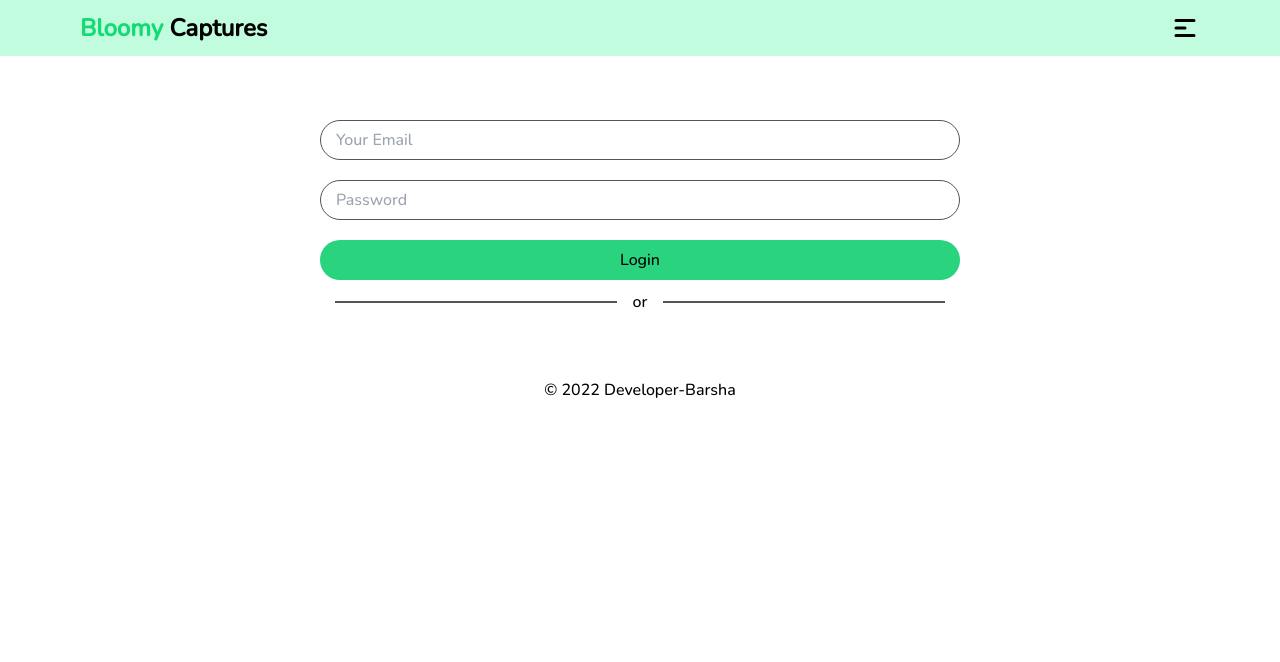
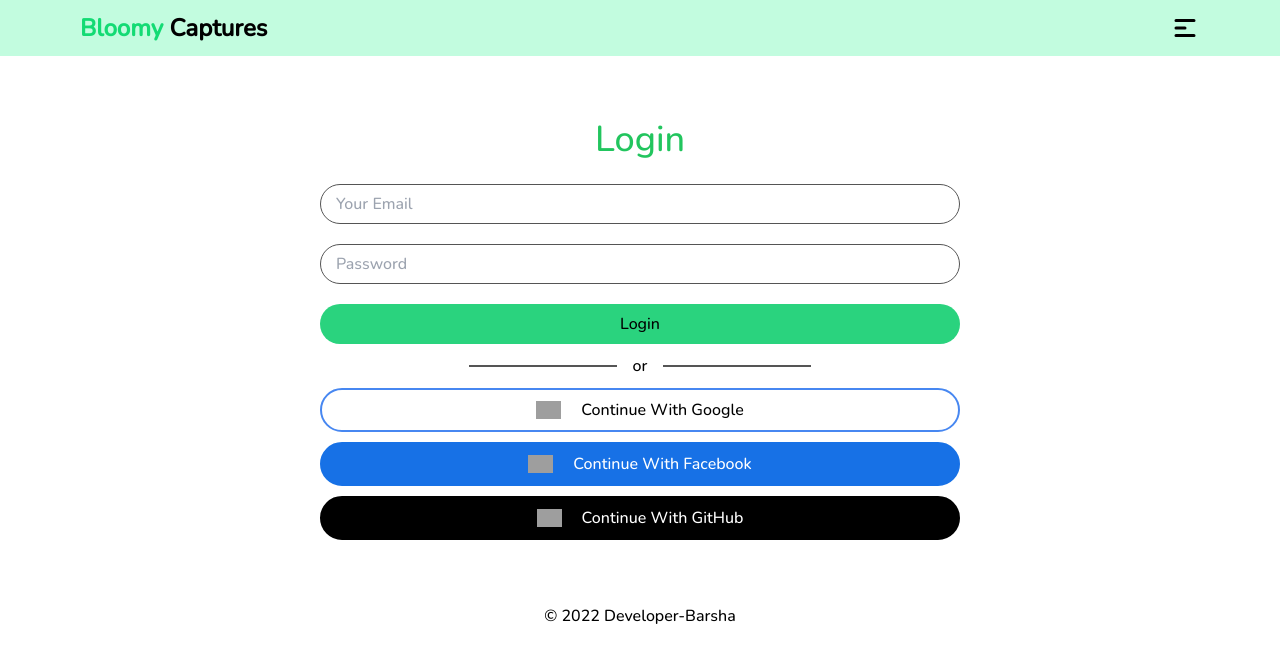
Before and after one commit to Developer-Barsha/independent-service-provider, a React (Create React App) app: page /login in a window 1280 px wide. Shown: the top 662 px of the page. Built offline with nearby package versions, Linux system fonts and the light colour scheme; grey boxes are pictures that could not be loaded.

Commit message:
social btns updated

```diff
--- a/package.json
+++ b/package.json
@@ -7,6 +7,7 @@
     "@testing-library/jest-dom": "^5.16.4",
     "@testing-library/react": "^13.1.1",
     "@testing-library/user-event": "^13.5.0",
+    "firebase": "^9.6.11",
     "react": "^18.0.0",
     "react-dom": "^18.0.0",
     "react-firebase-hooks": "^5.0.3",
--- a/src/components/Header/Header.js
+++ b/src/components/Header/Header.js
@@ -12,7 +12,6 @@ const Header = () => {
             {showMenu &&
             <nav className=''>
                 <CustomLink to={'/'}>Home</CustomLink>
-                <CustomLink to={'/banner'}>Home</CustomLink>
                 <CustomLink to={'/login'}>Login</CustomLink>
                 <CustomLink to={'/signup'}>Signup</CustomLink>
             </nav>}
--- a/src/components/Login/Login.css
+++ b/src/components/Login/Login.css
@@ -36,3 +36,9 @@ input[type=submit]:hover{
     transition: 0.5s;
     color: white;
 }
+
+@media only screen and (max-width:500px){
+    .login form{
+        width: 80%;
+    }
+}
--- a/src/components/Login/Login.js
+++ b/src/components/Login/Login.js
@@ -5,6 +5,7 @@ import './Login.css'
 const Login = () => {
     return (
         <div className='login my-16'>
+            <h1 className="text-4xl text-center mb-6 text-green-500">Login</h1>
             <form>
                 <input type="email" placeholder='Your Email' />
                 <input type="password" placeholder='Password' />
--- a/src/components/Signup/Signup.js
+++ b/src/components/Signup/Signup.js
@@ -1,10 +1,15 @@
 import React from 'react';
 import SocialLogin from '../SocialLogin/SocialLogin';
+import { useCreateUserWithEmailAndPassword } from 'react-firebase-hooks/auth';
+// import auth from '../../firebase.init'
 import './Signup.css'
 
 const Signup = () => {
+    // const [createUserWithEmailAndPassword,user,loading,error] = useCreateUserWithEmailAndPassword(auth);
+
     return (
         <div className='login my-16'>
+        <h1 className="text-4xl text-center mb-6 text-green-500">Register</h1>
             <form>
                 <input type="text" name='name' placeholder='Your Name' />
                 <input type="email" placeholder='Your Email' />
--- a/src/components/SocialLogin/SocialLogin.css
+++ b/src/components/SocialLogin/SocialLogin.css
@@ -1,5 +1,52 @@
-.social-login div{
-    width: 22%;
+.social{
+    width: 50%;
+    justify-content: center;
+    margin: 0 auto;
+}
+.social-line div{
+    width: 23%;
     height: 2px;
     background-color: #555;
 }
+
+.social-btn{
+    background-color: #fff;
+    padding: 8px 15px;
+    width: 100%;
+    border-radius: 50px;
+    border: 2px solid #4787F1;
+    display: flex;
+    justify-content: center;
+    align-items: center;
+    gap: 20px;
+    margin: 10px 0;
+}
+
+.social-btn:hover{
+    background-color: #f9ebc0;
+    border: 2px solid #FFCB2D;
+    transition: 0.5s;
+}
+
+.social-btn:nth-child(3){
+    background-color: #1771E6;
+    border: 2px solid #1771E6;
+    color: white;
+}
+
+.social-btn:nth-child(3):hover{
+    background-color: #86aff2;
+}
+
+.social-btn:nth-child(4){
+    background-color: #000;
+    border: 2px solid #000;
+    color: white;
+}
+.social-btn:nth-child(4):hover{
+    background-color: #3a3937;
+}
+
+.social-btn img{
+    width: 25px;
+}
--- a/src/components/SocialLogin/SocialLogin.js
+++ b/src/components/SocialLogin/SocialLogin.js
@@ -3,10 +3,27 @@ import './SocialLogin.css'
 
 const SocialLogin = () => {
     return (
-        <div className='social-login flex items-center justify-center gap-4'>
-            <div></div>
-            <p>or</p>
-            <div></div>
+        <div className='w-25 social'>
+            <div className='social-line flex items-center justify-center gap-4'>
+                <div className='line'></div>
+                <p>or</p>
+                <div className='line'></div>
+            </div>
+
+            <button className='social-btn'>
+                <img src="https://upload.wikimedia.org/wikipedia/commons/thumb/5/53/Google_%22G%22_Logo.svg/1200px-Google_%22G%22_Logo.svg.png" alt="" />
+                Continue With Google
+            </button>
+
+            <button className='social-btn'>
+                <img src="https://pnggrid.com/wp-content/uploads/2021/04/facebook-white-circle-1024x1024.png" alt="" />
+                Continue With Facebook
+            </button>
+
+            <button className='social-btn'>
+                <img src="https://www.tethysplatform.org/images/github-icon.png" alt="" />
+                Continue With GitHub
+            </button>
         </div>
     );
 };
--- /dev/null
+++ b/src/firebase.init.js
@@ -0,0 +1,21 @@
+// Import the functions you need from the SDKs you need
+import { initializeApp } from "firebase/app";
+import { getAuth } from "firebase/auth";
+// TODO: Add SDKs for Firebase products that you want to use
+// https://firebase.google.com/docs/web/setup#available-libraries
+
+// Your web app's Firebase configuration
+const firebaseConfig = {
+  apiKey: "AIzaSyDnjy_hj0JEhHHcaVw1fUlbSju8yqvoZMk",
+  authDomain: "bloomy-captures.firebaseapp.com",
+  projectId: "bloomy-captures",
+  storageBucket: "bloomy-captures.appspot.com",
+  messagingSenderId: "1046055088844",
+  appId: "1:1046055088844:web:4a76636c96e93326df0869"
+};
+
+// Initialize Firebase
+const app = initializeApp(firebaseConfig);
+const auth = getAuth(app);
+
+export default auth;
```
Also changed, not shown: 1 other file (tests, documents, lock files or other folders).
